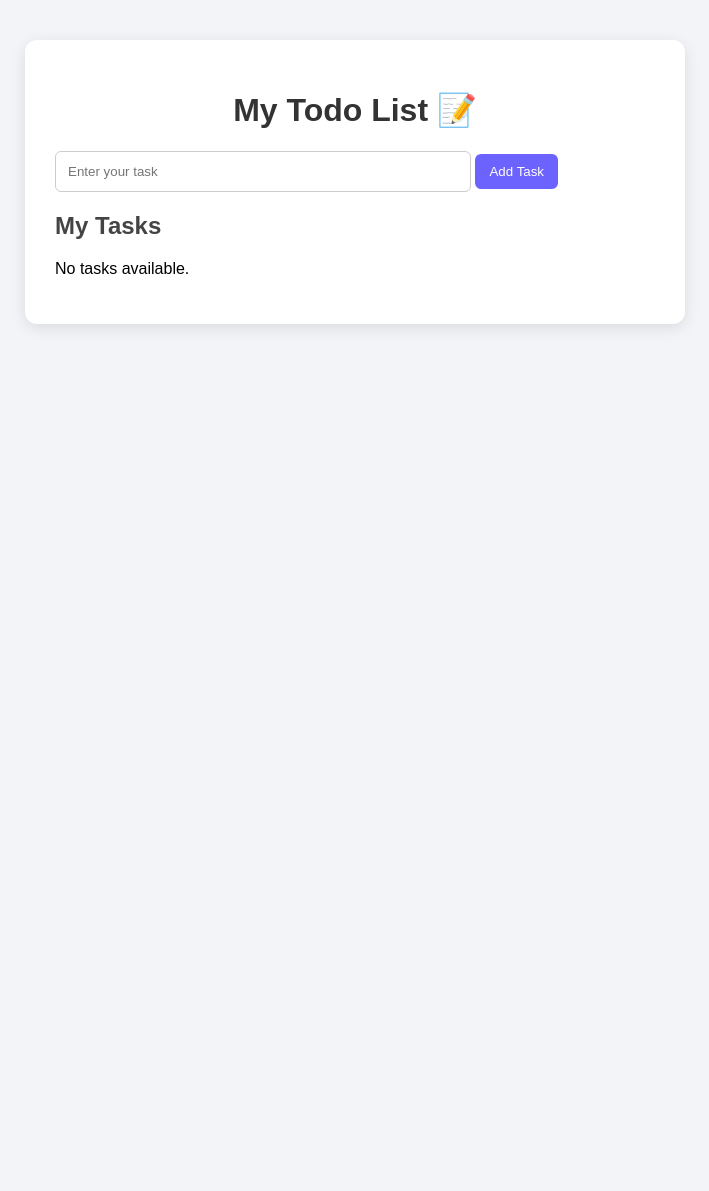
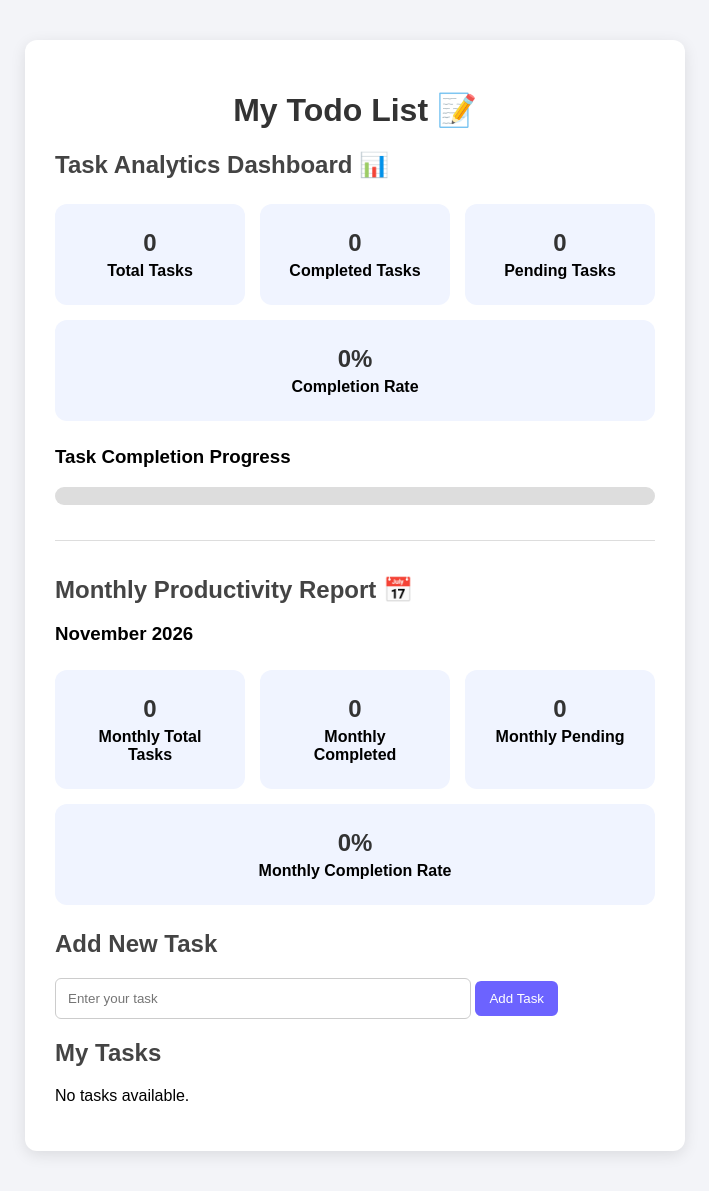
Before and after one commit to GhadgeGayatri06/Django-Todo-CI-CD, a Django app: page / in a window 1280 px wide. Shown: the whole page, without its empty margins (285-994 px from the left). Before the commit the page ends 328 px from the top, so only its background shows below. Run offline with Django 5.2, Linux system fonts and the light colour scheme; data that the repository does not hold is empty.

Commit message:
Add task analytics and monthly productivity report

```diff
--- a/todo/models.py
+++ b/todo/models.py
@@ -1,8 +1,14 @@
+
 from django.db import models
+from django.utils import timezone
+
 
 class Task(models.Model):
     title = models.CharField(max_length=200)
     completed = models.BooleanField(default=False)
 
+    created_at = models.DateTimeField(default=timezone.now)
+    completed_at = models.DateTimeField(null=True, blank=True)
+
     def __str__(self):
         return self.title
--- a/todo/templates/todo/home.html
+++ b/todo/templates/todo/home.html
@@ -1,49 +1,216 @@
+
 {% load static %}
 
 <!DOCTYPE html>
 <html>
 <head>
-    <title>My Todo App</title>
+    <title>Todo Analytics Dashboard</title>
+
     <link rel="stylesheet" href="{% static 'todo/style.css' %}">
+
+    <style>
+        .analytics {
+            display: flex;
+            justify-content: space-around;
+            gap: 15px;
+            margin: 25px 0;
+            flex-wrap: wrap;
+        }
+
+        .analytics-card {
+            background: #f0f4ff;
+            padding: 20px;
+            border-radius: 12px;
+            text-align: center;
+            flex: 1;
+            min-width: 130px;
+        }
+
+        .analytics-card h2 {
+            margin: 5px;
+            color: #333;
+        }
+
+        .analytics-card p {
+            margin: 5px;
+            font-weight: bold;
+        }
+
+        .task-date {
+            font-size: 12px;
+            color: gray;
+            display: block;
+            margin-top: 5px;
+        }
+
+        .progress-container {
+            background: #ddd;
+            border-radius: 20px;
+            height: 18px;
+            overflow: hidden;
+            margin: 15px 0;
+        }
+
+        .progress-bar {
+            background: #28a745;
+            height: 100%;
+            border-radius: 20px;
+        }
+
+        .monthly-section {
+            margin-top: 35px;
+            padding-top: 15px;
+            border-top: 1px solid #ddd;
+        }
+    </style>
 </head>
+
 <body>
 
 <div class="container">
 
     <h1>My Todo List 📝</h1>
 
+    <!-- Overall Analytics -->
+
+    <h2>Task Analytics Dashboard 📊</h2>
+
+    <div class="analytics">
+
+        <div class="analytics-card">
+            <h2>{{ total_tasks }}</h2>
+            <p>Total Tasks</p>
+        </div>
+
+        <div class="analytics-card">
+            <h2>{{ completed_tasks }}</h2>
+            <p>Completed Tasks</p>
+        </div>
+
+        <div class="analytics-card">
+            <h2>{{ pending_tasks }}</h2>
+            <p>Pending Tasks</p>
+        </div>
+
+        <div class="analytics-card">
+            <h2>{{ completion_percentage }}%</h2>
+            <p>Completion Rate</p>
+        </div>
+
+    </div>
+
+    <!-- Overall Progress -->
+
+    <h3>Task Completion Progress</h3>
+
+    <div class="progress-container">
+        <div class="progress-bar"
+             style="width: {{ completion_percentage }}%;">
+        </div>
+    </div>
+
+    <!-- Monthly Productivity Report -->
+
+    <div class="monthly-section">
+
+        <h2>Monthly Productivity Report 📅</h2>
+
+        <h3>{{ month_name }}</h3>
+
+        <div class="analytics">
+
+            <div class="analytics-card">
+                <h2>{{ monthly_total }}</h2>
+                <p>Monthly Total Tasks</p>
+            </div>
+
+            <div class="analytics-card">
+                <h2>{{ monthly_completed }}</h2>
+                <p>Monthly Completed</p>
+            </div>
+
+            <div class="analytics-card">
+                <h2>{{ monthly_pending }}</h2>
+                <p>Monthly Pending</p>
+            </div>
+
+            <div class="analytics-card">
+                <h2>{{ monthly_percentage }}%</h2>
+                <p>Monthly Completion Rate</p>
+            </div>
+
+        </div>
+
+    </div>
+
+    <!-- Add New Task -->
+
+    <h2>Add New Task</h2>
+
     <form method="POST">
         {% csrf_token %}
-            <input type="text" name="title" placeholder="Enter your task" required>
+
+        <input type="text"
+               name="title"
+               placeholder="Enter your task"
+               required>
+
         <button type="submit">Add Task</button>
     </form>
+
+    <!-- Task List -->
 
     <h2>My Tasks</h2>
 
     {% for task in tasks %}
+
         <div class="task">
 
             <span>{{ task.title }}</span>
 
+            <span class="task-date">
+                Created: {{ task.created_at|date:"d M Y" }}
+            </span>
+
             {% if task.completed %}
+
                 <span class="completed">✔ Completed</span>
+
+                <span class="task-date">
+                    Completed:
+                    {{ task.completed_at|date:"d M Y H:i" }}
+                </span>
+
             {% else %}
+
                 <span>Pending</span>
 
-                    <form method="POST" action="{% url 'complete_task' task.id %}">
+                <form method="POST"
+                      action="{% url 'complete_task' task.id %}">
+
                     {% csrf_token %}
+
                     <button type="submit">Complete</button>
+
                 </form>
+
             {% endif %}
 
-                <form method="POST" action="{% url 'delete_task' task.id %}">
+            <form method="POST"
+                  action="{% url 'delete_task' task.id %}">
+
                 {% csrf_token %}
+
                 <button type="submit">Delete</button>
+
             </form>
 
         </div>
+
     {% empty %}
+
         <p>No tasks available.</p>
+
     {% endfor %}
 
 </div>
--- a/todo/views.py
+++ b/todo/views.py
@@ -1,4 +1,6 @@
+
 from django.shortcuts import render, redirect, get_object_or_404
+from django.utils import timezone
 from .models import Task
 
 
@@ -12,7 +14,51 @@ def home(request):
         return redirect('home')
 
     tasks = Task.objects.all()
-    return render(request, 'todo/home.html', {'tasks': tasks})
+
+    # Overall Analytics
+    total_tasks = tasks.count()
+    completed_tasks = tasks.filter(completed=True).count()
+    pending_tasks = tasks.filter(completed=False).count()
+
+    if total_tasks > 0:
+        completion_percentage = (completed_tasks / total_tasks) * 100
+    else:
+        completion_percentage = 0
+
+    # Monthly Analytics
+    today = timezone.localdate()
+
+    monthly_tasks = tasks.filter(
+        created_at__year=today.year,
+        created_at__month=today.month
+    )
+
+    monthly_total = monthly_tasks.count()
+    monthly_completed = monthly_tasks.filter(completed=True).count()
+    monthly_pending = monthly_tasks.filter(completed=False).count()
+
+    if monthly_total > 0:
+        monthly_percentage = (
+            monthly_completed / monthly_total
+        ) * 100
+    else:
+        monthly_percentage = 0
+
+    context = {
+        'tasks': tasks,
+        'total_tasks': total_tasks,
+        'completed_tasks': completed_tasks,
+        'pending_tasks': pending_tasks,
+        'completion_percentage': round(completion_percentage, 2),
+
+        'monthly_total': monthly_total,
+        'monthly_completed': monthly_completed,
+        'monthly_pending': monthly_pending,
+        'monthly_percentage': round(monthly_percentage, 2),
+        'month_name': today.strftime('%B %Y'),
+    }
+
+    return render(request, 'todo/home.html', context)
 
 
 def delete_task(request, task_id):
@@ -28,7 +74,9 @@ def complete_task(request, task_id):
     task = get_object_or_404(Task, id=task_id)
 
     if request.method == 'POST':
-        task.completed = True
-        task.save()
+        if not task.completed:
+            task.completed = True
+            task.completed_at = timezone.now()
+            task.save()
 
     return redirect('home')
```
Also changed, not shown: todo/migrations/0002_task_completed_at_task_created_at.py (added). Lines whose indentation alone changed are shown as unchanged.
